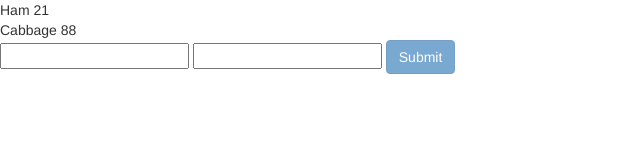
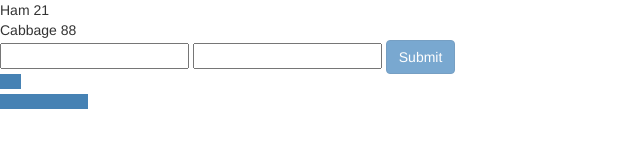
Before and after one commit to frehner/QuickChart, a plain HTML site: page angularjs.html in a window 1280 px wide. Shown: the whole page, without its empty margins (0-640 px from the left). Drawn offline with nearby package versions, Linux system fonts and the light colour scheme; some packages are replaced by stand-ins of ours.

Commit message:
D3 is now drawing the objects that already exist in the array, now I need to set a watcher on the array and call the function again when the array is updated... I think.

```diff
--- a/angularjs.html
+++ b/angularjs.html
@@ -4,6 +4,7 @@
 		<title>Playing</title>
 		<script src="https://ajax.googleapis.com/ajax/libs/angularjs/1.2.0/angular.js"></script>
 		<script src="https://ajax.googleapis.com/ajax/libs/angularjs/1.2.0/angular-route.min.js"></script>
+		<script src="http://d3js.org/d3.v3.min.js" charset="utf-8"></script>
 		<script type="text/javascript" src="playing.js"></script>
 		<link rel="stylesheet" href="https://maxcdn.bootstrapcdn.com/bootstrap/3.2.0/css/bootstrap.min.css">
 		<style media="screen">
@@ -29,5 +30,10 @@
 				<input type="submit" class="btn btn-primary" ng-disabled='addItemForm.$invalid'>
 			</form>
 		</div>
+		<div class="container-fluid">
+			<div class="row">
+				<drawing-div></drawing-div>
+			</div>
+		</div>
 	</body>
 </html>
--- a/playing.js
+++ b/playing.js
@@ -2,6 +2,33 @@
 	var app = angular.module('playingApp', []);
 
 	var items = [{'label':'Ham', 'number': 21}, {'label':'Cabbage', 'number': 88}];
+
+	var svgwidth = 500;
+	var svgheight = 500;
+	var barheight = 15;
+
+	var drawGraphFunc = function(scope, element, attrs){
+
+		var svg = d3.select(element[0])
+					.append("svg")
+					.attr("width", svgwidth)
+					.attr("height", svgheight);
+
+		var group = svg.selectAll("g")
+						.data(items)
+						.enter()
+						.append("g")
+						.attr("transform", function(d,i){
+							return "translate(0, "+i*(barheight+5)+")";
+						});
+
+		group.append("rect")
+				.attr("width", function(d){
+					return d.number;
+				})
+				.attr("height", barheight)
+				.attr("fill", "steelblue");
+	};
 
 	app.controller('ItemsController', function($scope){
 		$scope.allItems = items;
@@ -17,4 +44,14 @@
 			$scope.addItemForm.$setPristine();
 		};
 	});
+
+	//this should draw it the first time
+	app.directive('drawingDiv', function(){
+		return {
+			restrict:'E',
+			link: drawGraphFunc
+		};
+	});
+
+
 })();
```
